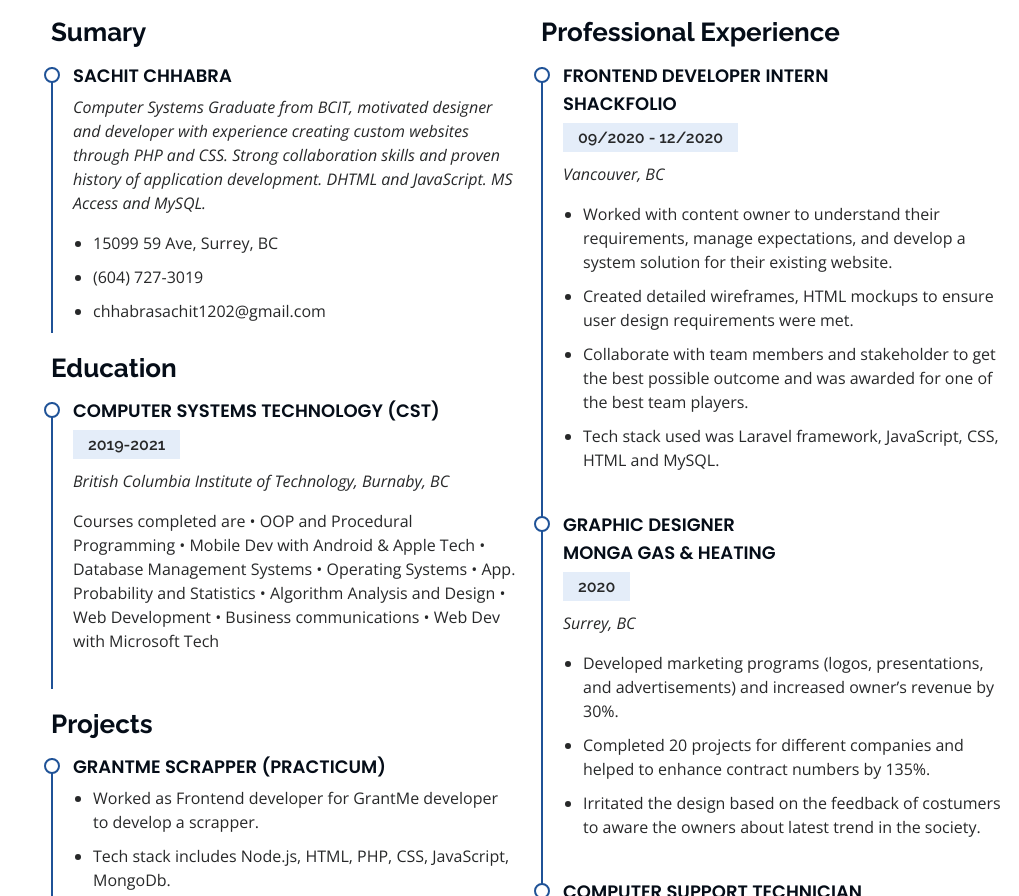
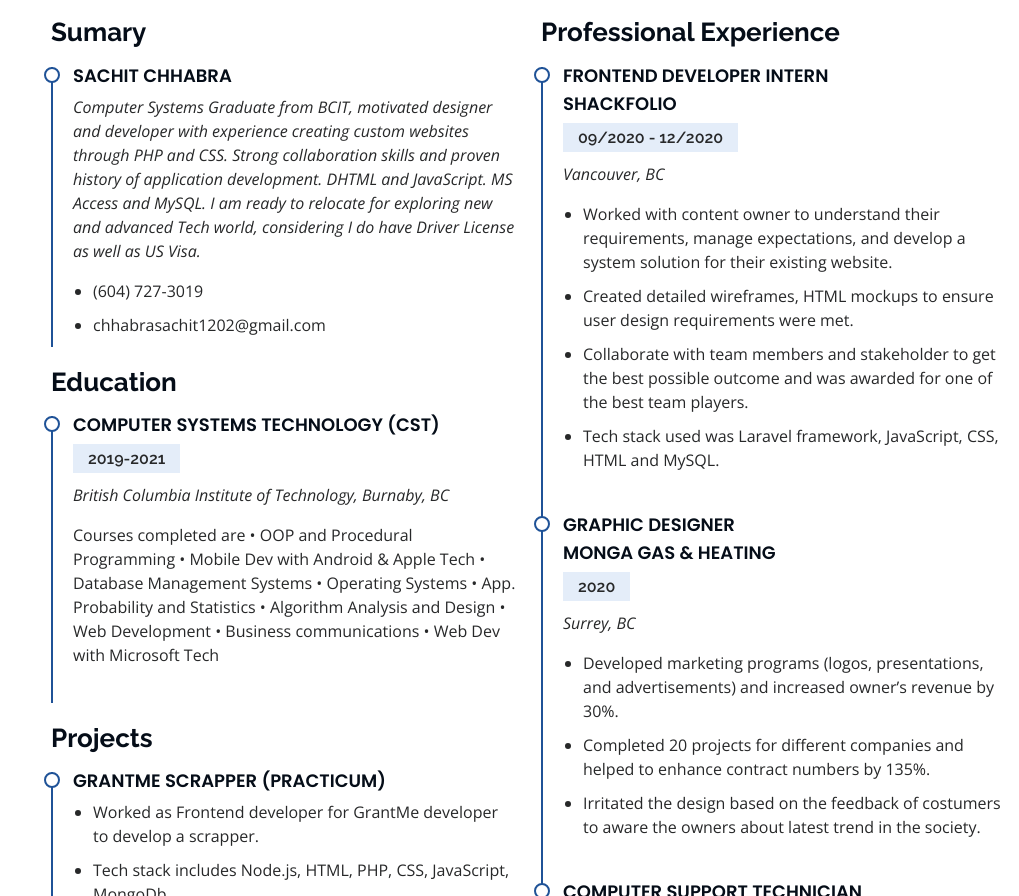
Before and after one commit to chhabrasachit/chhabrasachit.github.io, a plain HTML site: page index.html in a window 1280 px wide. Shown: the part 2271-3167 px from the top of the page, without its empty margins (261-1280 px from the left). Drawn offline with nearby package versions, Linux system fonts and the light colour scheme.

Commit message:
Update index.html

```diff
--- a/index.html
+++ b/index.html
@@ -226,9 +226,9 @@
             <h3 class="resume-title">Sumary</h3>
             <div class="resume-item pb-0">
               <h4>Sachit Chhabra</h4>
-              <p><em>Computer Systems Graduate from BCIT, motivated designer and developer with experience creating custom websites through PHP and CSS. Strong collaboration skills and proven history of application development. DHTML and JavaScript. MS Access and MySQL. </em></p>
+              <p><em>Computer Systems Graduate from BCIT, motivated designer and developer with experience creating custom websites through PHP and CSS. Strong collaboration skills and proven history of application development. DHTML and JavaScript. MS Access and MySQL. I am ready to relocate for exploring new and advanced Tech world, considering I do have Driver License as well as US Visa. </em></p>
               <ul>
-                <li>15099 59 Ave, Surrey, BC</li>
+
                 <li>(604) 727-3019</li>
                 <li>chhabrasachit1202@gmail.com</li>
               </ul>
```
